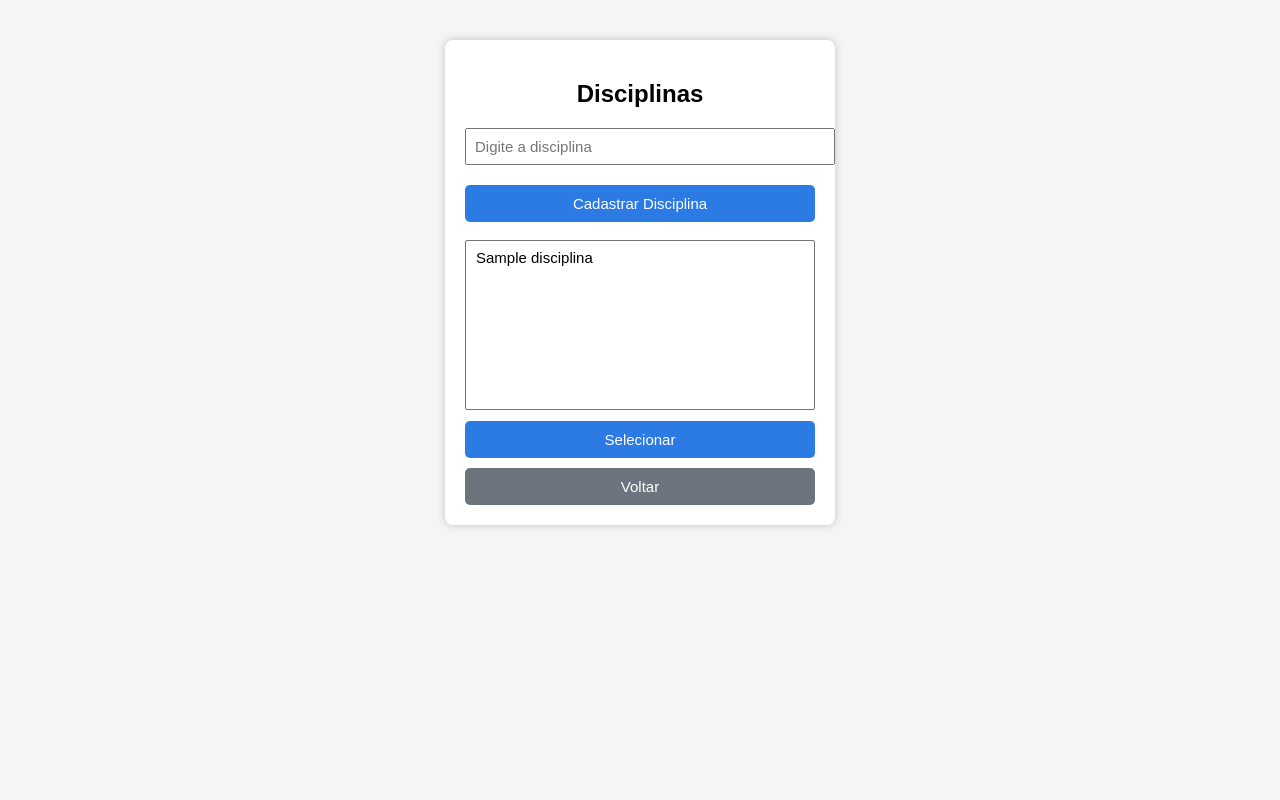
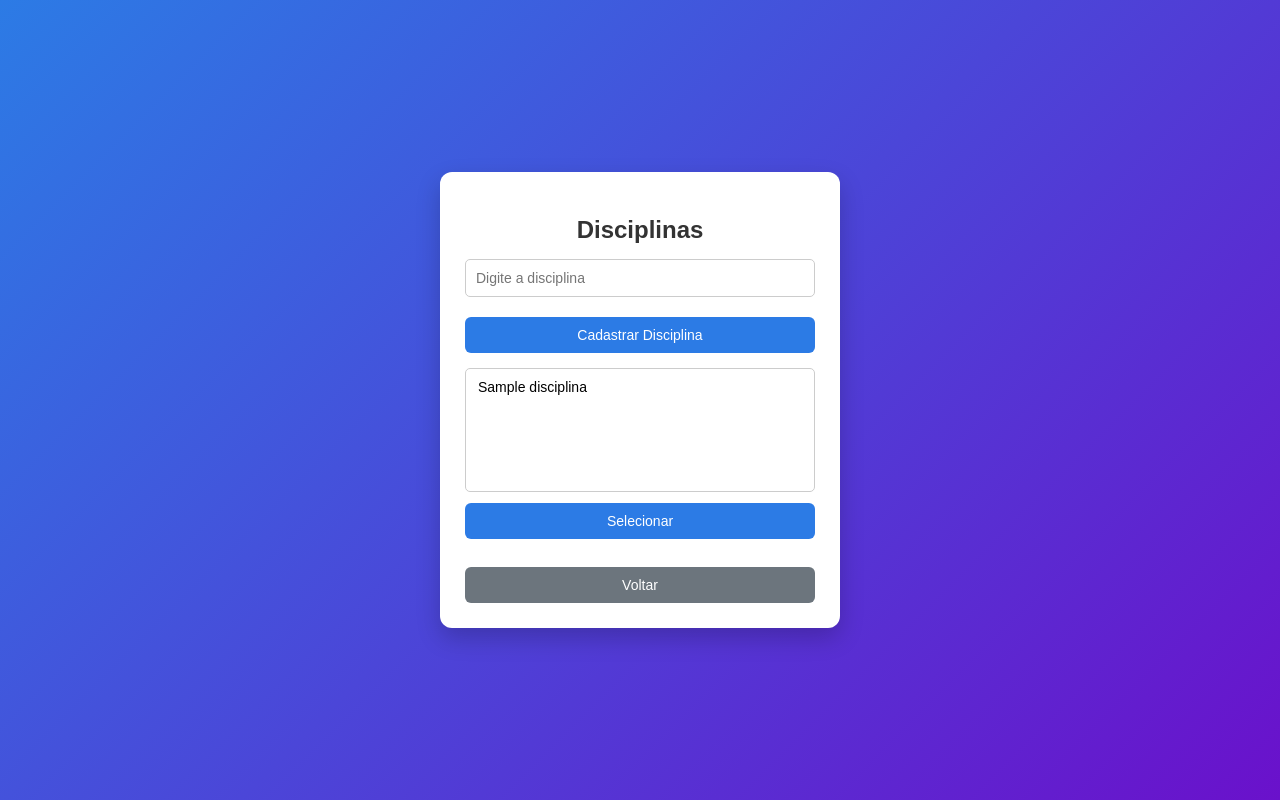
Before and after one commit to Fabiorefer/diario-escolar1.1, a Flask app: page /disciplinas in a window 1280 px wide. Run offline with Flask 3, Linux system fonts and the light colour scheme; the visitor is signed in with stand-in values (Sample User, id 1); a database or web service that is not in the repository returns one stand-in record (values such as "Sample title").

Commit message:
Update disciplinas.html

```diff
--- a/templates/disciplinas.html
+++ b/templates/disciplinas.html
@@ -2,62 +2,108 @@
 <html>
 <head>
 <meta charset="UTF-8">
+<meta name="viewport" content="width=device-width, initial-scale=1.0">
 <title>Disciplinas</title>
 
 <style>
 
-body{
-font-family: Arial;
-background:#f5f5f5;
-text-align:center;
-margin:0;
+*{
+    box-sizing: border-box;
 }
 
+body{
+    font-family: Arial, sans-serif;
+    background: linear-gradient(135deg, #2c7be5, #6a11cb);
+    margin:0;
+    min-height:100vh;
+    display:flex;
+    justify-content:center;
+    align-items:center;
+}
+
+/* CAIXA */
 .box{
     background:white;
-width:350px;
-margin:auto;
-margin-top:40px;
-padding:20px;
-border-radius:8px;
-box-shadow:0 0 10px rgba(0,0,0,0.2);
+    width:90%;
+    max-width:400px;
+    padding:25px;
+    border-radius:12px;
+    box-shadow:0 10px 25px rgba(0,0,0,0.2);
+    text-align:center;
 }
 
+/* TÍTULO */
+h2{
+    margin-bottom:15px;
+    color:#333;
+}
+
+/* INPUT */
+input{
+    width:100%;
+    padding:10px;
+    font-size:14px;
+    margin-bottom:10px;
+    border-radius:5px;
+    border:1px solid #ccc;
+}
+
+/* SELECT */
 select{
     width:100%;
-padding:8px;
-font-size:15px;
+    padding:10px;
+    font-size:14px;
+    border-radius:5px;
+    border:1px solid #ccc;
 }
 
-input{
-width:100%;
-padding:8px;
-font-size:15px;
-margin-bottom:10px;
-}
-
+/* BOTÕES */
 button{
     width:100%;
     padding:10px;
     margin-top:10px;
-font-size:15px;
+    font-size:14px;
     border:none;
-border-radius:5px;
+    border-radius:6px;
     background:#2c7be5;
     color:white;
     cursor:pointer;
+    transition:0.3s;
 }
 
 button:hover{
     background:#1a5ed8;
 }
 
+/* BOTÃO VOLTAR */
 .voltar{
     background:#6c757d;
 }
 
 .voltar:hover{
     background:#545b62;
+}
+
+/* LISTA */
+.lista{
+    margin-top:15px;
+}
+
+/* RESPONSIVO */
+@media (max-width:400px){
+
+    .box{
+        padding:20px;
+    }
+
+    h2{
+        font-size:20px;
+    }
+
+    button{
+        font-size:13px;
+    }
+
 }
 
 </style>
@@ -70,18 +116,18 @@ background:#545b62;
 
 <h2>Disciplinas</h2>
 
-<!-- CADASTRAR DISCIPLINA -->
+<!-- CADASTRAR -->
 <form method="POST">
 <input type="text" name="nova_disciplina" placeholder="Digite a disciplina" required>
 <button type="submit">Cadastrar Disciplina</button>
 </form>
 
-<br>
+<div class="lista">
 
-<!-- LISTA DISCIPLINAS -->
+<!-- LISTA -->
 <form method="GET">
 
-<select name="disciplina" size="8">
+<select name="disciplina" size="6">
 {% for d in disciplinas %}
 <option value="{{ d }}">{{ d }}</option>
 {% endfor %}
@@ -91,6 +137,10 @@ background:#545b62;
 
 </form>
 
+</div>
+
+<br>
+
 <a href="/menu">
 <button class="voltar">Voltar</button>
 </a>
```
Lines whose indentation alone changed are shown as unchanged.
